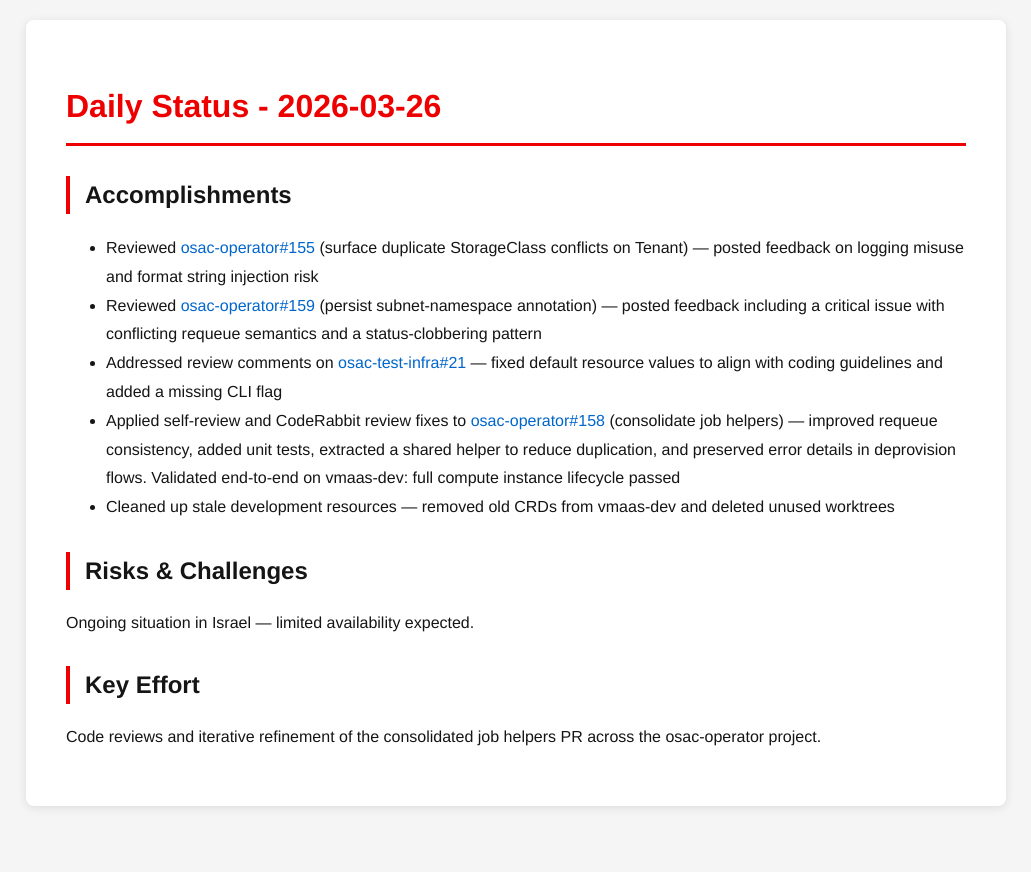
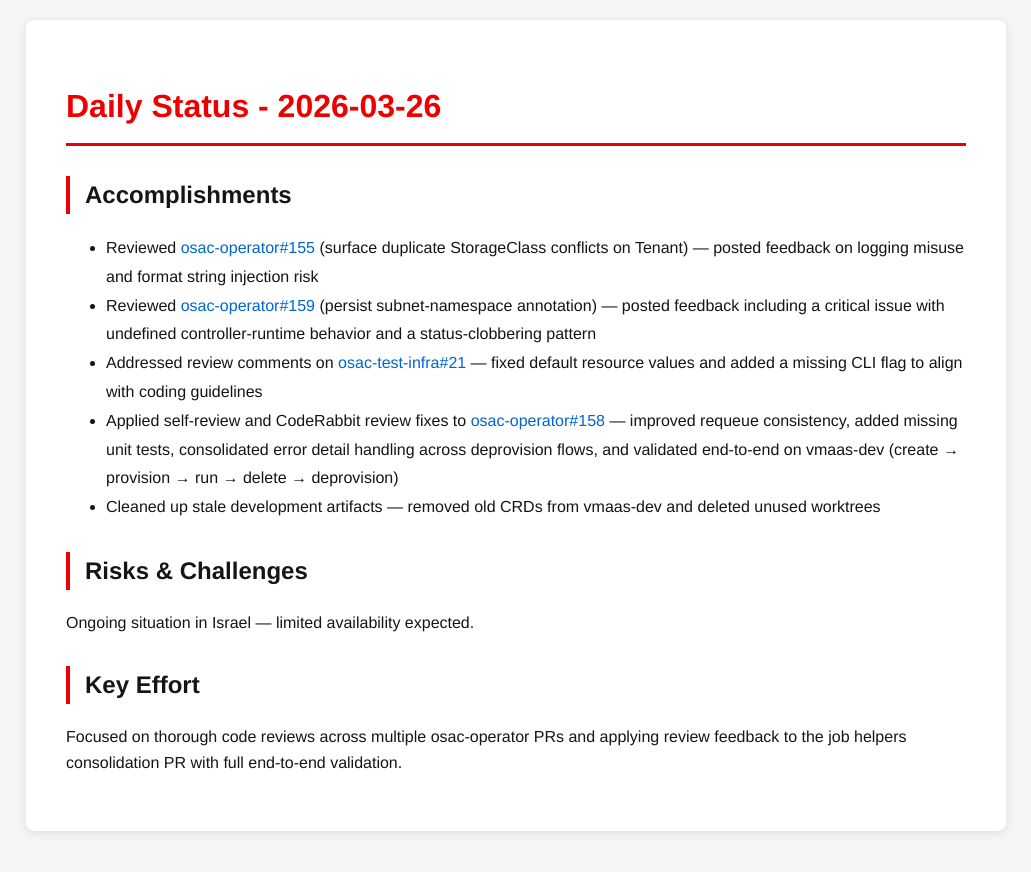
Before and after one commit to tzvatot/daily-status, a Jekyll site: the page built from 2026-03-26.md, in a window 1280 px wide. Shown: the top 872 px of the page, without its empty margins (124-1155 px from the left). Built offline with Jekyll 4.4.1, drawn with Linux system fonts in a browser that asks for light colours.

Commit message:
Daily status update - 2026-03-26

```diff
--- a/2026-03-26.md
+++ b/2026-03-26.md
@@ -8,13 +8,13 @@ date: 2026-03-26
 
 ## Accomplishments
 - Reviewed [osac-operator#155](https://github.com/osac-project/osac-operator/pull/155) (surface duplicate StorageClass conflicts on Tenant) — posted feedback on logging misuse and format string injection risk
-- Reviewed [osac-operator#159](https://github.com/osac-project/osac-operator/pull/159) (persist subnet-namespace annotation) — posted feedback including a critical issue with conflicting requeue semantics and a status-clobbering pattern
-- Addressed review comments on [osac-test-infra#21](https://github.com/osac-project/osac-test-infra/pull/21) — fixed default resource values to align with coding guidelines and added a missing CLI flag
-- Applied self-review and CodeRabbit review fixes to [osac-operator#158](https://github.com/osac-project/osac-operator/pull/158) (consolidate job helpers) — improved requeue consistency, added unit tests, extracted a shared helper to reduce duplication, and preserved error details in deprovision flows. Validated end-to-end on vmaas-dev: full compute instance lifecycle passed
-- Cleaned up stale development resources — removed old CRDs from vmaas-dev and deleted unused worktrees
+- Reviewed [osac-operator#159](https://github.com/osac-project/osac-operator/pull/159) (persist subnet-namespace annotation) — posted feedback including a critical issue with undefined controller-runtime behavior and a status-clobbering pattern
+- Addressed review comments on [osac-test-infra#21](https://github.com/osac-project/osac-test-infra/pull/21) — fixed default resource values and added a missing CLI flag to align with coding guidelines
+- Applied self-review and CodeRabbit review fixes to [osac-operator#158](https://github.com/osac-project/osac-operator/pull/158) — improved requeue consistency, added missing unit tests, consolidated error detail handling across deprovision flows, and validated end-to-end on vmaas-dev (create → provision → run → delete → deprovision)
+- Cleaned up stale development artifacts — removed old CRDs from vmaas-dev and deleted unused worktrees
 
 ## Risks & Challenges
 Ongoing situation in Israel — limited availability expected.
 
 ## Key Effort
-Code reviews and iterative refinement of the consolidated job helpers PR across the osac-operator project.
+Focused on thorough code reviews across multiple osac-operator PRs and applying review feedback to the job helpers consolidation PR with full end-to-end validation.
```
